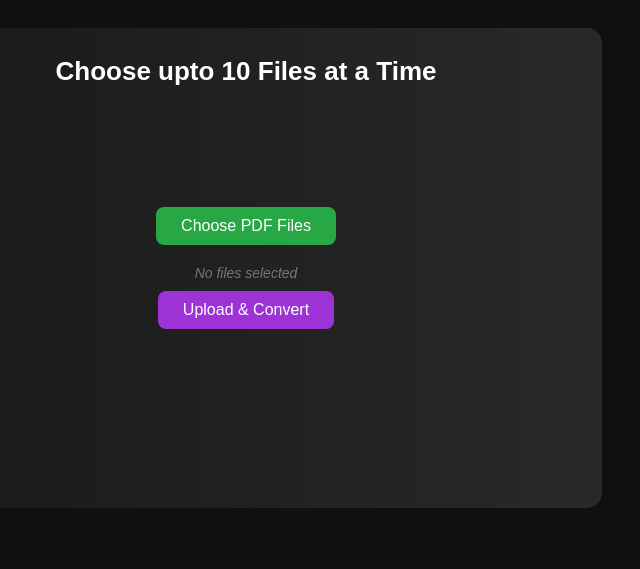
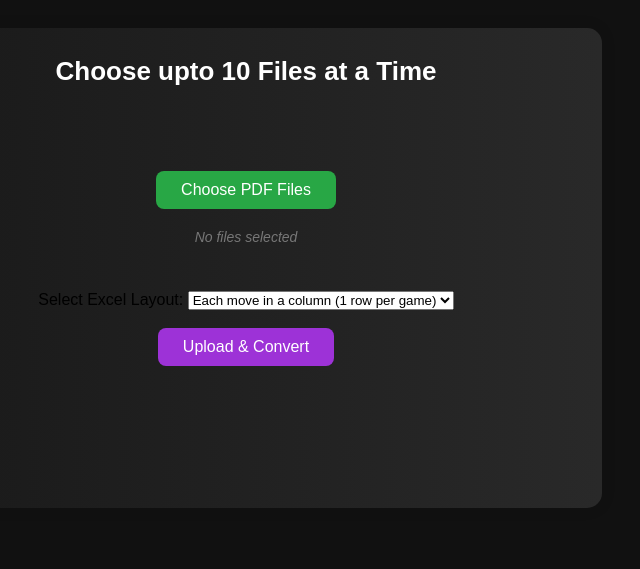
Before and after one commit to MahiTeja67/Chess-moves-to-excel, a Flask app: page / in a window 1280 px wide. Shown: the part 189-758 px from the top of the page, without its empty margins (394-1034 px from the left). Run offline with Flask 3, Linux system fonts and the light colour scheme.

Commit message:
New feature Horizontol or vertical

```diff
--- a/app.py
+++ b/app.py
@@ -13,6 +13,8 @@
 @app.route('/upload', methods=['POST'])
 def upload():
     files = request.files.getlist('files')
+    layout = request.form.get('layout')  # <-- NEW
+
     if not files or len(files) > 10:
         return "Upload up to 10 PDF files only.", 400
 
@@ -25,22 +27,25 @@
         pdf = fitz.open(stream=file.read(), filetype="pdf")
         text = " ".join([page.get_text().replace('\n', ' ') for page in pdf])
 
-
-        # Extract move pairs like "1. e4 e5"
         move_pairs = re.findall(r'\d+\.\s*\S+(?:\s+\S+)?', text)
         all_games.append(move_pairs)
 
-    # Pad each game row to the same length
+    # Pad games to equal length
     max_len = max(len(game) for game in all_games)
     for game in all_games:
         game += [''] * (max_len - len(game))
 
-    # Convert to DataFrame and save to Excel
     df = pd.DataFrame(all_games)
+
+    if layout == 'vertical':
+        df = df.transpose()  # Flip rows/columns
+
+    # Write to Excel
     temp_file = tempfile.NamedTemporaryFile(delete=False, suffix='.xlsx')
     df.to_excel(temp_file.name, index=False, header=False)
 
     return send_file(temp_file.name, as_attachment=True, download_name="chess_games.xlsx")
+
 
 import os
 
--- a/templates/index.html
+++ b/templates/index.html
@@ -12,15 +12,22 @@
     <h1 class="main-head">Convert Chess PDFs to Excel</h1>
   <div class="container">
     <h1 class="sub-head">Choose upto 10 Files at a Time</h1>
-    <form class="form-cont" action="/upload" method="post" enctype="multipart/form-data">
-      <div>
-        <!-- Styled label triggers hidden file input -->
-        <label for="fileUpload" class="file-label">Choose PDF Files</label>
-        <input type="file" id="fileUpload" name="files" accept="application/pdf" multiple required>
-        <div id="fileNames">No files selected</div>
-      </div>
+    <form action="/upload" method="post" enctype="multipart/form-data">
+      <label for="fileUpload" class="file-label">Choose PDF Files</label>
+      <input type="file" id="fileUpload" name="files" accept="application/pdf" multiple required>
+
+      <div id="fileNames">No files selected</div>
+
+      <br><br>
+      <label for="layoutOption">Select Excel Layout:</label>
+      <select id="layoutOption" name="layout" required>
+        <option value="horizontal">Each move in a column (1 row per game)</option>
+        <option value="vertical">Each move in a row (1 column per game)</option>
+      </select>
+
+      <br><br>
       <button type="submit">Upload & Convert</button>
-    </form>
+</form>
   </div>
 
   <!-- JS goes inside body (not head) -->
```
